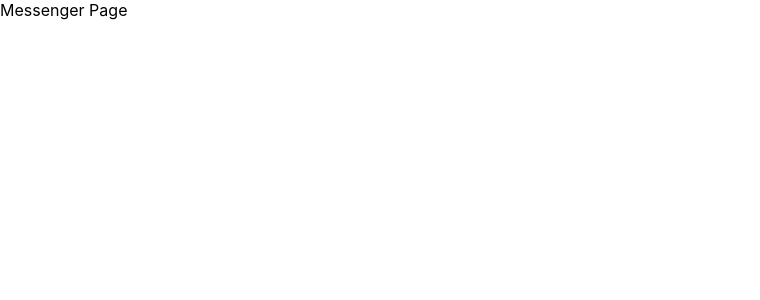
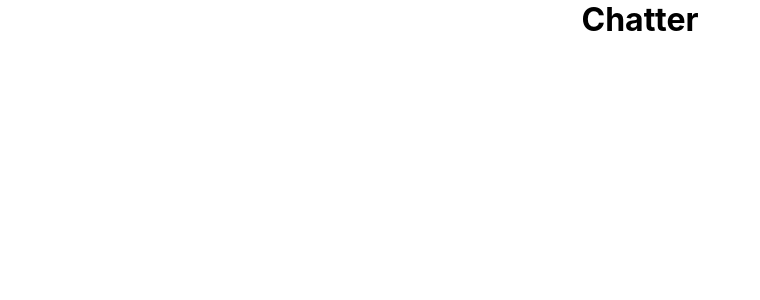
Before and after one commit to Marekgr7/simple-chat-frontend, a React (Create React App) app: page / in a window 1280 px wide. Shown: the top 300 px of the page, without its empty margins (0-760 px from the left). Built offline with nearby package versions, Linux system fonts and the light colour scheme.

Commit message:
Reusable label component added

```diff
--- a/src/MessengerPage/MessengerPage.js
+++ b/src/MessengerPage/MessengerPage.js
@@ -1,7 +1,23 @@
 import React from "react";
+import styled from "styled-components";
+
+import Label from "../shared/components/Label";
+import messages from "./MessengerPage.messages";
+
+const Wrapper = styled.div`
+  width: 100%;
+  height: 100%;
+  display: flex;
+  flex-direction: column;
+  justify-content: center;
+`;
 
 const MessengerPage = () => {
-  return <div>Messenger Page</div>;
+  return (
+    <Wrapper>
+      <Label text={messages.title} />
+    </Wrapper>
+  );
 };
 
 export default MessengerPage;
--- /dev/null
+++ b/src/MessengerPage/MessengerPage.messages.js
@@ -0,0 +1,5 @@
+const messages = {
+  title: "Chatter",
+};
+
+export default messages;
--- /dev/null
+++ b/src/shared/components/Label.js
@@ -0,0 +1,30 @@
+import React from "react";
+import PropTypes from "prop-types";
+import styled from "styled-components";
+
+const Wrapper = styled.div`
+  width: 100%;
+  display: flex;
+  justify-content: center;
+`;
+
+const Title = styled.h1`
+  padding: 0;
+  margin: 0;
+  font-size: ${(props) => props.fontSize || "2em"};
+`;
+
+const Label = ({ fontSize, text }) => {
+  return (
+    <Wrapper>
+      <Title fontSize={fontSize}>{text}</Title>
+    </Wrapper>
+  );
+};
+
+Label.propTypes = {
+  text: PropTypes.string.isRequired,
+  fontSize: PropTypes.string,
+};
+
+export default Label;
```
